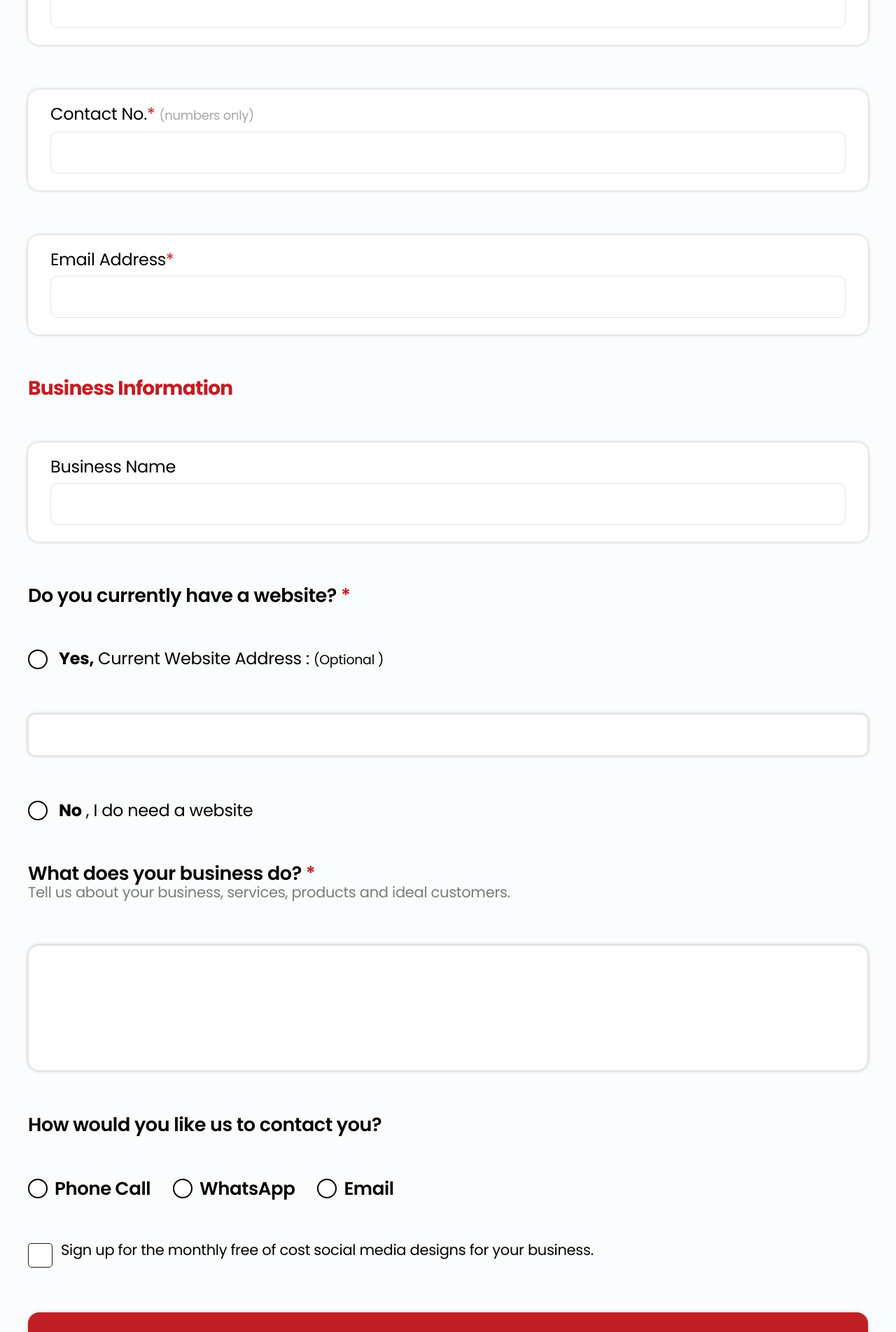
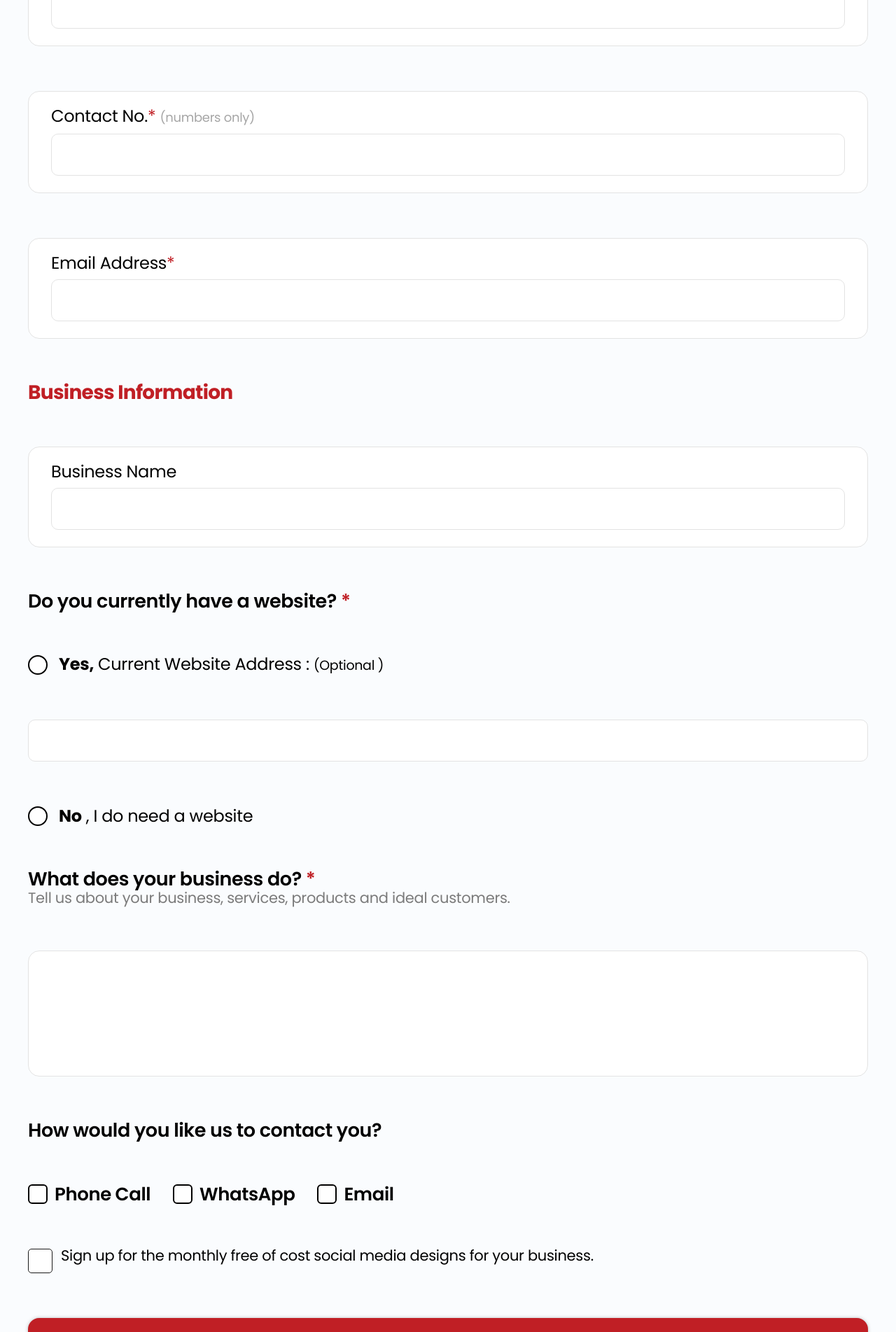
Before and after one commit to variantage-inc/variantage-lp, a Next.js app: page / in a window 1280 px wide. Shown: the part 5874-7777 px from the top of the page at 70% size. Built offline with nearby package versions, Linux system fonts and the light colour scheme.

Commit message:
some changes to the leadform

```diff
--- a/components/sections/LeadForm.tsx
+++ b/components/sections/LeadForm.tsx
@@ -5,13 +5,37 @@ import { useState, type FormEvent } from "react";
 const RADIO_CLASS =
   "size-[28px] shrink-0 appearance-none rounded-full border-2 border-black bg-white outline-none checked:border-[7px] checked:border-[#C01F25]";
 
+const CONTACT_METHOD_CHECKBOX_CLASS =
+  "size-[28px] shrink-0 appearance-none rounded-[6px] border-2 border-black bg-white outline-none checked:bg-[#C01F25]";
+
 type SubmitStatus = "idle" | "success" | "error";
+
+// Accepts an optional scheme and "www.", so non-technical users can type
+// just "anydomain.com" without knowing the exact URL syntax.
+const WEBSITE_URL_PATTERN =
+  /^(https?:\/\/)?(www\.)?[a-z0-9-]+(\.[a-z0-9-]+)+([/?#]\S*)?$/i;
+
+function isValidWebsiteUrl(value: string) {
+  const trimmed = value.trim();
+  return trimmed === "" || WEBSITE_URL_PATTERN.test(trimmed);
+}
 
 export default function LeadForm() {
   const [status, setStatus] = useState<SubmitStatus>("idle");
+  const [websiteUrl, setWebsiteUrl] = useState("");
+  const [websiteUrlError, setWebsiteUrlError] = useState(false);
+
+  function handleWebsiteUrlBlur() {
+    setWebsiteUrlError(!isValidWebsiteUrl(websiteUrl));
+  }
 
   async function handleSubmit(event: FormEvent<HTMLFormElement>) {
     event.preventDefault();
+
+    if (!isValidWebsiteUrl(websiteUrl)) {
+      setWebsiteUrlError(true);
+      return;
+    }
 
     const form = event.currentTarget;
     const entries = Array.from(new FormData(form).entries()) as [
@@ -37,6 +61,8 @@ export default function LeadForm() {
       }
 
       form.reset();
+      setWebsiteUrl("");
+      setWebsiteUrlError(false);
       setStatus("success");
     } catch (error) {
       console.error(error);
@@ -91,7 +117,7 @@ export default function LeadForm() {
             Contact Details
           </h3>
 
-          <label className="flex w-full flex-col gap-2 rounded-[16px] bg-white px-5 py-4 shadow-[0px_0px_5px_0px_rgba(0,0,0,0.25)] sm:px-6 sm:py-5 lg:gap-3 lg:px-8 lg:py-6 min-[1440px]:absolute min-[1440px]:top-[399px] min-[1440px]:left-[115px] min-[1440px]:h-[73px] min-[1440px]:w-[600px] min-[1440px]:flex-row min-[1440px]:items-center min-[1440px]:gap-[10px] min-[1440px]:px-0 min-[1440px]:py-0 min-[1440px]:pl-[29px] min-[1440px]:pr-[24px]">
+          <label className="flex w-full flex-col gap-2 rounded-[16px] border border-[#E3E3E3] bg-white px-5 py-4 sm:px-6 sm:py-5 lg:gap-3 lg:px-8 lg:py-6 min-[1440px]:absolute min-[1440px]:top-[399px] min-[1440px]:left-[115px] min-[1440px]:h-[73px] min-[1440px]:w-[600px] min-[1440px]:flex-row min-[1440px]:items-center min-[1440px]:gap-[10px] min-[1440px]:px-0 min-[1440px]:py-0 min-[1440px]:pl-[29px] min-[1440px]:pr-[24px]">
             <span className="shrink-0 font-[family-name:var(--font-poppins)] text-[16px] leading-[22px] tracking-[-0.3px] text-black sm:text-[18px] md:text-[20px] lg:text-[24px] min-[1440px]:text-[27px] min-[1440px]:leading-[32px] min-[1440px]:tracking-[-0.81px]">
               Full Name<span className="text-[#C01F25]">*</span>
             </span>
@@ -102,7 +128,7 @@ export default function LeadForm() {
             />
           </label>
 
-          <label className="flex w-full flex-col gap-2 rounded-[16px] bg-white px-5 py-4 shadow-[0px_0px_5px_0px_rgba(0,0,0,0.25)] sm:px-6 sm:py-5 lg:gap-3 lg:px-8 lg:py-6 min-[1440px]:absolute min-[1440px]:top-[399px] min-[1440px]:left-[732px] min-[1440px]:h-[73px] min-[1440px]:w-[600px] min-[1440px]:flex-row min-[1440px]:items-center min-[1440px]:gap-[10px] min-[1440px]:px-0 min-[1440px]:py-0 min-[1440px]:pl-[40px] min-[1440px]:pr-[24px]">
+          <label className="flex w-full flex-col gap-2 rounded-[16px] border border-[#E3E3E3] bg-white px-5 py-4 sm:px-6 sm:py-5 lg:gap-3 lg:px-8 lg:py-6 min-[1440px]:absolute min-[1440px]:top-[399px] min-[1440px]:left-[732px] min-[1440px]:h-[73px] min-[1440px]:w-[600px] min-[1440px]:flex-row min-[1440px]:items-center min-[1440px]:gap-[10px] min-[1440px]:px-0 min-[1440px]:py-0 min-[1440px]:pl-[40px] min-[1440px]:pr-[24px]">
             <span className="shrink-0 font-[family-name:var(--font-poppins)] text-[16px] leading-[22px] tracking-[-0.3px] text-black sm:text-[18px] md:text-[20px] lg:text-[24px] min-[1440px]:text-[27px] min-[1440px]:leading-[32px] min-[1440px]:tracking-[-0.81px]">
               Contact No.<span className="text-[#C01F25]">*</span>{" "}
               <span className="text-[13px] text-[#A6A6A6] sm:text-[14px] lg:text-[18px] min-[1440px]:text-[21px]">
@@ -116,7 +142,7 @@ export default function LeadForm() {
             />
           </label>
 
-          <label className="flex w-full flex-col gap-2 rounded-[16px] bg-white px-5 py-4 shadow-[0px_0px_5px_0px_rgba(0,0,0,0.25)] sm:px-6 sm:py-5 lg:gap-3 lg:px-8 lg:py-6 min-[1440px]:absolute min-[1440px]:top-[499px] min-[1440px]:left-[115px] min-[1440px]:h-[73px] min-[1440px]:w-[1217px] min-[1440px]:flex-row min-[1440px]:items-center min-[1440px]:gap-[10px] min-[1440px]:px-0 min-[1440px]:py-0 min-[1440px]:pl-[29px] min-[1440px]:pr-[24px]">
+          <label className="flex w-full flex-col gap-2 rounded-[16px] border border-[#E3E3E3] bg-white px-5 py-4 sm:px-6 sm:py-5 lg:gap-3 lg:px-8 lg:py-6 min-[1440px]:absolute min-[1440px]:top-[499px] min-[1440px]:left-[115px] min-[1440px]:h-[73px] min-[1440px]:w-[1217px] min-[1440px]:flex-row min-[1440px]:items-center min-[1440px]:gap-[10px] min-[1440px]:px-0 min-[1440px]:py-0 min-[1440px]:pl-[29px] min-[1440px]:pr-[24px]">
             <span className="shrink-0 font-[family-name:var(--font-poppins)] text-[16px] leading-[22px] tracking-[-0.3px] text-black sm:text-[18px] md:text-[20px] lg:text-[24px] min-[1440px]:text-[27px] min-[1440px]:leading-[32px] min-[1440px]:tracking-[-0.81px]">
               Email Address<span className="text-[#C01F25]">*</span>
             </span>
@@ -131,7 +157,7 @@ export default function LeadForm() {
             Business Information
           </h3>
 
-          <label className="flex w-full flex-col gap-2 rounded-[16px] bg-white px-5 py-4 shadow-[0px_0px_5px_0px_rgba(0,0,0,0.25)] sm:px-6 sm:py-5 lg:gap-3 lg:px-8 lg:py-6 min-[1440px]:absolute min-[1440px]:top-[679px] min-[1440px]:left-[121px] min-[1440px]:h-[73px] min-[1440px]:w-[1211px] min-[1440px]:flex-row min-[1440px]:items-center min-[1440px]:gap-[10px] min-[1440px]:px-0 min-[1440px]:py-0 min-[1440px]:pl-[29px] min-[1440px]:pr-[24px]">
+          <label className="flex w-full flex-col gap-2 rounded-[16px] border border-[#E3E3E3] bg-white px-5 py-4 sm:px-6 sm:py-5 lg:gap-3 lg:px-8 lg:py-6 min-[1440px]:absolute min-[1440px]:top-[679px] min-[1440px]:left-[121px] min-[1440px]:h-[73px] min-[1440px]:w-[1211px] min-[1440px]:flex-row min-[1440px]:items-center min-[1440px]:gap-[10px] min-[1440px]:px-0 min-[1440px]:py-0 min-[1440px]:pl-[29px] min-[1440px]:pr-[24px]">
             <span className="shrink-0 font-[family-name:var(--font-poppins)] text-[16px] leading-[22px] tracking-[-0.3px] text-black sm:text-[18px] md:text-[20px] lg:text-[24px] min-[1440px]:text-[27px] min-[1440px]:leading-[32px] min-[1440px]:tracking-[-0.81px]">
               Business Name
             </span>
@@ -163,11 +189,23 @@ export default function LeadForm() {
           </label>
 
           <input
-            type="url"
+            type="text"
             name="websiteUrl"
             aria-label="Current website address"
-            className="h-[52px] w-full rounded-[10px] border border-[#E3E3E3] bg-white px-4 font-[family-name:var(--font-poppins)] text-[16px] text-black shadow-[0px_0px_5px_0px_rgba(0,0,0,0.25)] outline-none sm:h-[56px] sm:text-[18px] lg:h-[60px] min-[1440px]:absolute min-[1440px]:top-[838px] min-[1440px]:left-[818px] min-[1440px]:h-[73px] min-[1440px]:w-[514px] min-[1440px]:rounded-[16px] min-[1440px]:border-0 min-[1440px]:px-[24px] min-[1440px]:text-[27px]"
+            value={websiteUrl}
+            onChange={(event) => {
+              setWebsiteUrl(event.target.value);
+              if (websiteUrlError) setWebsiteUrlError(false);
+            }}
+            onBlur={handleWebsiteUrlBlur}
+            aria-invalid={websiteUrlError}
+            className="h-[52px] w-full rounded-[10px] border border-[#E3E3E3] bg-white px-4 font-[family-name:var(--font-poppins)] text-[16px] text-black outline-none sm:h-[56px] sm:text-[18px] lg:h-[60px] min-[1440px]:absolute min-[1440px]:top-[838px] min-[1440px]:left-[818px] min-[1440px]:h-[73px] min-[1440px]:w-[514px] min-[1440px]:rounded-[16px] min-[1440px]:px-[24px] min-[1440px]:text-[27px]"
           />
+          {websiteUrlError && (
+            <p className="font-[family-name:var(--font-poppins)] text-[13px] text-[#C01F25] sm:text-[14px] min-[1440px]:absolute min-[1440px]:top-[918px] min-[1440px]:left-[818px] min-[1440px]:text-[18px]">
+              Format: yourwebsite.com
+            </p>
+          )}
 
           <label className="flex items-center gap-3 font-[family-name:var(--font-poppins)] text-[15px] leading-[20px] tracking-[-0.3px] text-black sm:text-[17px] lg:gap-4 lg:text-[24px] min-[1440px]:absolute min-[1440px]:top-[911px] min-[1440px]:left-[117px] min-[1440px]:gap-[19px] min-[1440px]:text-[30px] min-[1440px]:leading-[32px] min-[1440px]:tracking-[-0.9px]">
             <input
@@ -195,7 +233,7 @@ export default function LeadForm() {
           <textarea
             name="businessDescription"
             aria-label="What does your business do?"
-            className="h-[140px] w-full resize-none rounded-[16px] border border-[#E3E3E3] bg-white p-4 font-[family-name:var(--font-poppins)] text-[15px] text-black shadow-[0px_0px_5px_0px_rgba(0,0,0,0.25)] outline-none sm:h-[160px] sm:p-5 sm:text-[16px] lg:h-[180px] lg:text-[18px] min-[1440px]:absolute min-[1440px]:top-[1096px] min-[1440px]:left-[123px] min-[1440px]:h-[154px] min-[1440px]:w-[1209px] min-[1440px]:border-0 min-[1440px]:p-[24px] min-[1440px]:text-[20px]"
+            className="h-[140px] w-full resize-none rounded-[16px] border border-[#E3E3E3] bg-white p-4 font-[family-name:var(--font-poppins)] text-[15px] text-black outline-none sm:h-[160px] sm:p-5 sm:text-[16px] lg:h-[180px] lg:text-[18px] min-[1440px]:absolute min-[1440px]:top-[1096px] min-[1440px]:left-[123px] min-[1440px]:h-[154px] min-[1440px]:w-[1209px] min-[1440px]:p-[24px] min-[1440px]:text-[20px]"
           />
 
           <p className="font-[family-name:var(--font-poppins)] text-[18px] leading-[26px] font-semibold tracking-[-0.4px] text-black sm:text-[20px] md:text-[24px] lg:text-[27px] min-[1440px]:absolute min-[1440px]:top-[1320px] min-[1440px]:left-[121px] min-[1440px]:text-[30px] min-[1440px]:leading-[32px] min-[1440px]:tracking-[-0.9px]">
@@ -205,28 +243,28 @@ export default function LeadForm() {
           <div className="flex flex-col gap-4 sm:flex-row sm:flex-wrap sm:gap-8 min-[1440px]:absolute min-[1440px]:top-[1383px] min-[1440px]:left-[121px] min-[1440px]:flex-row min-[1440px]:flex-nowrap min-[1440px]:items-center min-[1440px]:gap-[64px]">
             <label className="flex items-center gap-[10px] font-[family-name:var(--font-poppins)] text-[16px] leading-[22px] font-semibold tracking-[-0.4px] text-black sm:text-[18px] md:text-[22px] lg:text-[26px] min-[1440px]:gap-[16px] min-[1440px]:text-[30px] min-[1440px]:leading-[32px] min-[1440px]:tracking-[-0.9px]">
               <input
-                type="radio"
+                type="checkbox"
                 name="contactMethod"
                 value="phone"
-                className={RADIO_CLASS}
+                className={CONTACT_METHOD_CHECKBOX_CLASS}
               />
               Phone Call
             </label>
             <label className="flex items-center gap-[10px] font-[family-name:var(--font-poppins)] text-[16px] leading-[22px] font-semibold tracking-[-0.4px] text-black sm:text-[18px] md:text-[22px] lg:text-[26px] min-[1440px]:gap-[16px] min-[1440px]:text-[30px] min-[1440px]:leading-[32px] min-[1440px]:tracking-[-0.9px]">
               <input
-                type="radio"
+                type="checkbox"
                 name="contactMethod"
                 value="whatsapp"
-                className={RADIO_CLASS}
+                className={CONTACT_METHOD_CHECKBOX_CLASS}
               />
               WhatsApp
             </label>
             <label className="flex items-center gap-[10px] font-[family-name:var(--font-poppins)] text-[16px] leading-[22px] font-semibold tracking-[-0.4px] text-black sm:text-[18px] md:text-[22px] lg:text-[26px] min-[1440px]:gap-[16px] min-[1440px]:text-[30px] min-[1440px]:leading-[32px] min-[1440px]:tracking-[-0.9px]">
               <input
-                type="radio"
+                type="checkbox"
                 name="contactMethod"
                 value="email"
-                className={RADIO_CLASS}
+                className={CONTACT_METHOD_CHECKBOX_CLASS}
               />
               Email
             </label>
```
